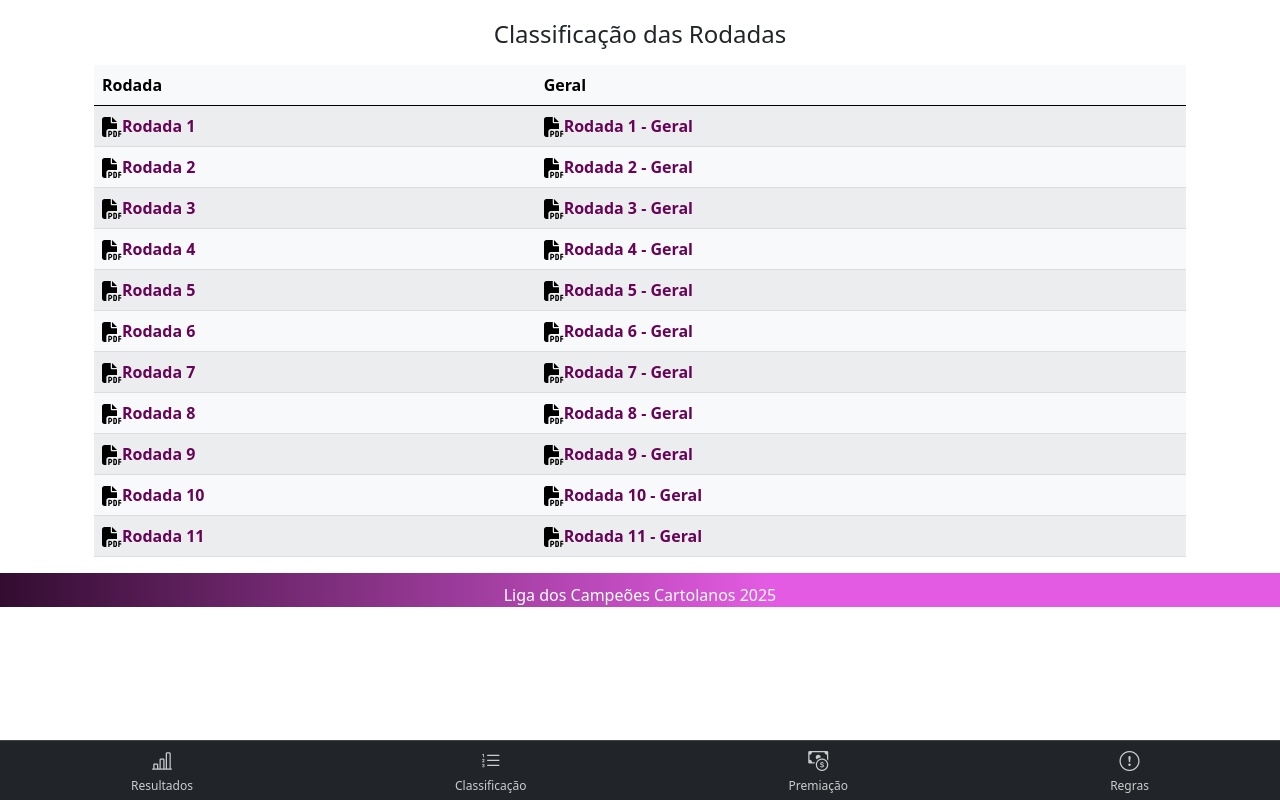
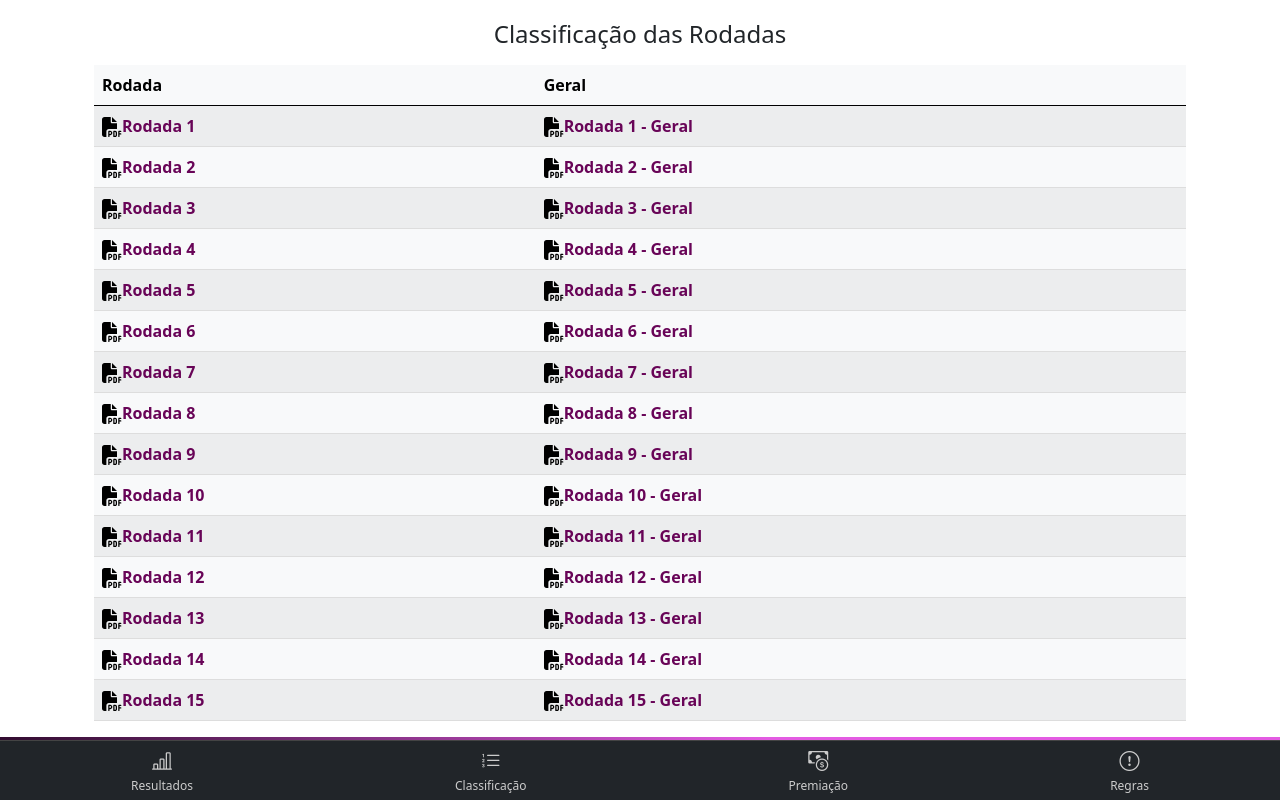
Before and after one commit to edycarlos86/cartola2025, an Angular app: page /classificacao in a window 1280 px wide. Built offline with nearby package versions, Linux system fonts and the light colour scheme.

Commit message:
Nova build da pasta docs para publicação no GitHub Pages

```diff
--- a/src/app/telas/classificacao/classificacao.component.ts
+++ b/src/app/telas/classificacao/classificacao.component.ts
@@ -63,6 +63,27 @@ export class ClassificacaoComponent {
       fileUrlRodada: 'assets/pdf/rodada11-rodada.pdf',
       fileUrlGeral: 'assets/pdf/rodada11-geral.pdf'
     },
+            {
+      rodada: '12',
+      fileUrlRodada: 'assets/pdf/rodada12-rodada.pdf',
+      fileUrlGeral: 'assets/pdf/rodada12-geral.pdf'
+    },
+            {
+      rodada: '13',
+      fileUrlRodada: 'assets/pdf/rodada13-rodada.pdf',
+      fileUrlGeral: 'assets/pdf/rodada13-geral.pdf'
+    },
+            {
+      rodada: '14',
+      fileUrlRodada: 'assets/pdf/rodada14-rodada.pdf',
+      fileUrlGeral: 'assets/pdf/rodada14-geral.pdf'
+    },
+            {
+      rodada: '15',
+      fileUrlRodada: 'assets/pdf/rodada15-rodada.pdf',
+      fileUrlGeral: 'assets/pdf/rodada15-geral.pdf'
+    },
+
 
   ]
 
```
